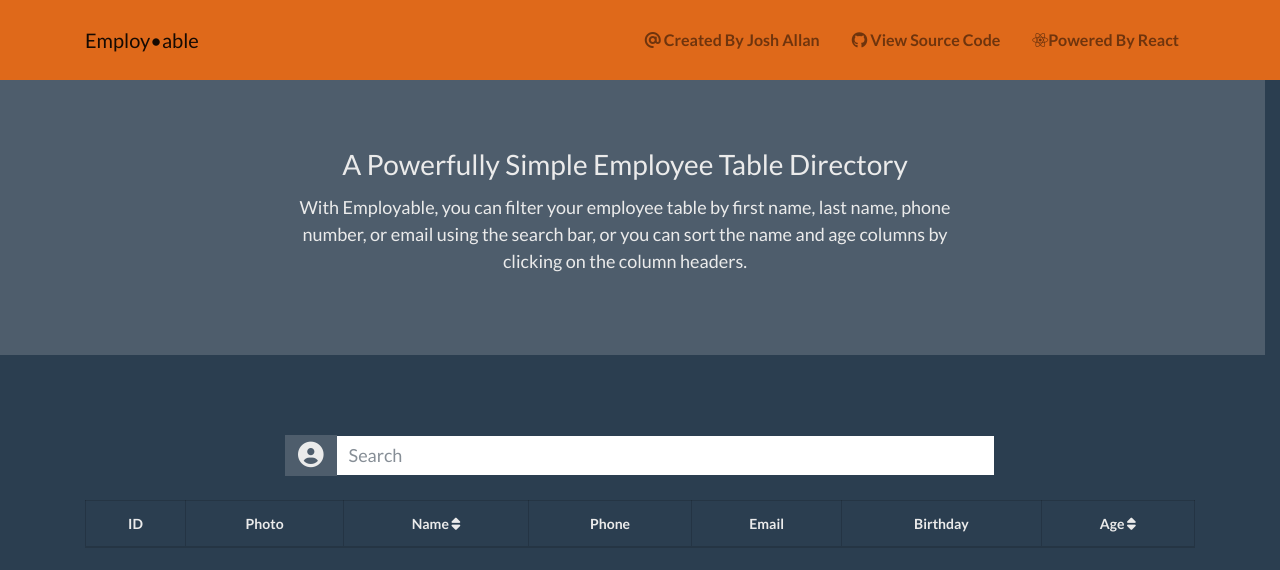
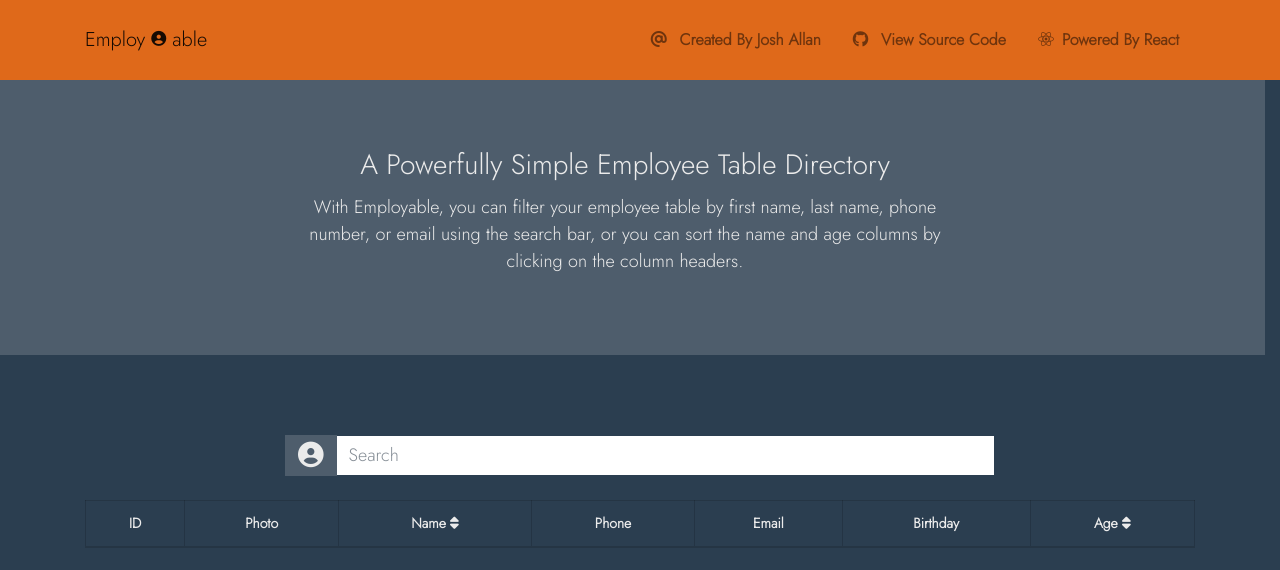
Before and after one commit to jallan07/employable-react-directory, a React (Create React App) app: page / in a window 1280 px wide. Shown: the top 570 px of the page. Built offline with nearby package versions, Linux system fonts and the light colour scheme; no server answers.

Commit message:
Updated the fonts sitewide. Also added the icon in the name.

```diff
--- a/src/App.css
+++ b/src/App.css
@@ -1,3 +1,9 @@
+@import url('https://fonts.googleapis.com/css2?family=Jost:wght@300&display=swap');
+
+* {
+  font-family: 'Jost', sans-serif;
+}
+
 .App {
   text-align: center;
 }
@@ -13,7 +19,8 @@
 
 .nav-link {
   font-size: 16px;
-  font-weight: 700;
+  font-weight: 600;
+  font-family: 'Jost', sans-serif;
 }
 
 .jumbotron {
--- a/src/components/Header/Navigation.js
+++ b/src/components/Header/Navigation.js
@@ -5,7 +5,9 @@ function Navigation() {
   return (
     <Navbar className="navigationbar" bg="primary" expand="lg">
       <div className="container">
-        <Navbar.Brand href="#home">Employ•able</Navbar.Brand>
+        <Navbar.Brand href="#home">
+          Employ <i class="fas fa-user-circle fa-xs"></i> able
+        </Navbar.Brand>
         <Navbar.Toggle aria-controls="basic-navbar-nav" />
         <Navbar.Collapse id="basic-navbar-nav">
           <Nav className="ml-auto">
@@ -14,21 +16,21 @@ function Navigation() {
               href="https://joshallan.dev"
               target="_blank"
             >
-              <i className="fas fa-at"> </i> Created By Josh Allan
+              <i className="fas fa-at"> &nbsp;</i> Created By Josh Allan
             </Nav.Link>
             <Nav.Link
               className="mx-2"
               href="https://github.com/jallan07/employable-react-directory"
               target="_blank"
             >
-              <i className="fab fa-github"> </i> View Source Code
+              <i className="fab fa-github"> &nbsp;</i> View Source Code
             </Nav.Link>
             <Nav.Link
               className="mx-2"
               href="https://reactjs.org/"
               target="_blank"
             >
-              <i className="fab fa-react"> </i>Powered By React
+              <i className="fab fa-react"> &nbsp;</i>Powered By React
             </Nav.Link>
           </Nav>
         </Navbar.Collapse>
```
Also changed, not shown: 1 other file (tests, documents, lock files or other folders).
